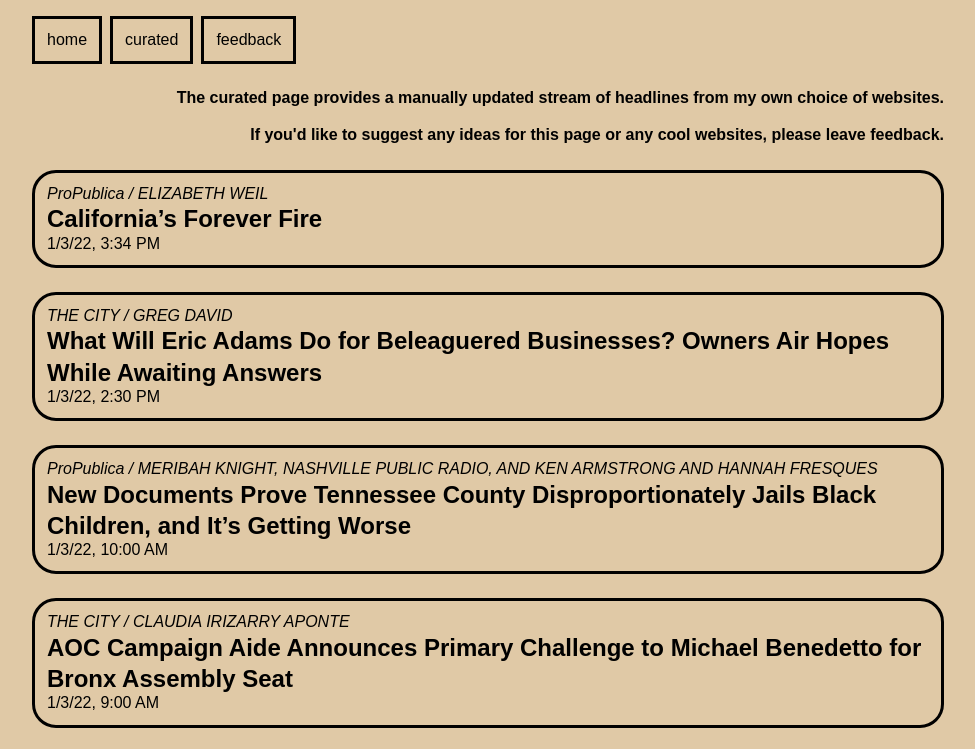
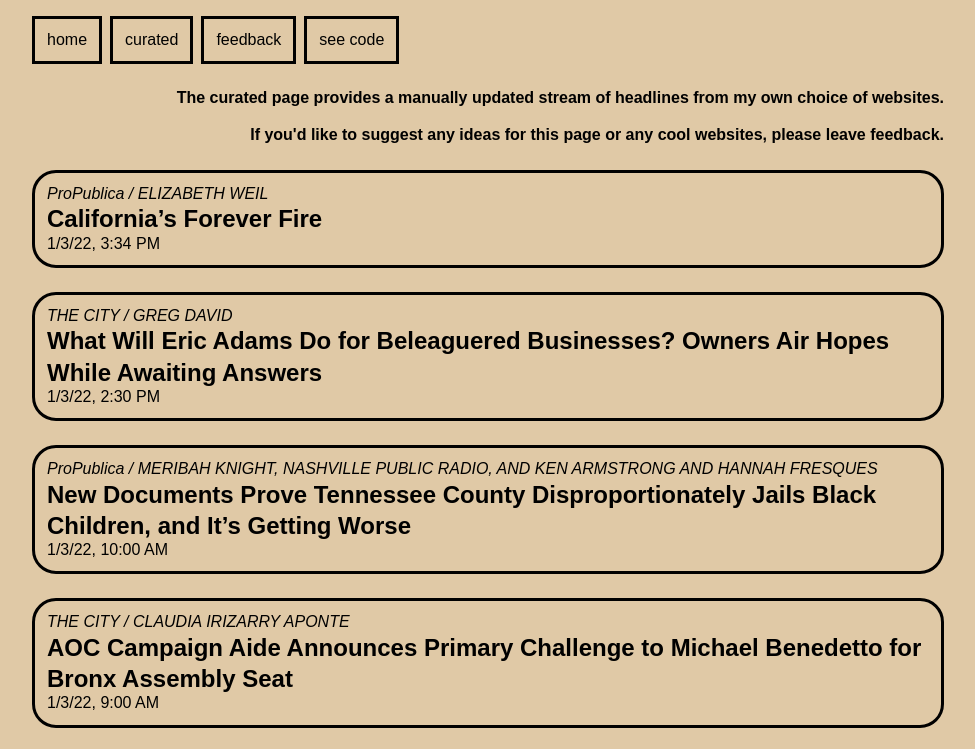
Before and after one commit to hgarciasoftware/headlines-app, a plain HTML site: page curated.html in a window 1280 px wide. Shown: the top 749 px of the page, without its empty margins (152-1127 px from the left). Drawn offline with Linux system fonts and the light colour scheme.

Commit message:
Add link to GitHub repository

```diff
--- a/curated.html
+++ b/curated.html
@@ -14,6 +14,7 @@
           <a href="./">home</a>
           <a href="./curated.html">curated</a>
           <a href="./feedback.html">feedback</a>
+          <a href="https://github.com/hgarciasoftware/headlines-app">see code</a>
         </nav>
       </header>
       <main>
```
Also changed, not shown: feedback.html (+1 -0 lines), index.html (+1 -0 lines).
